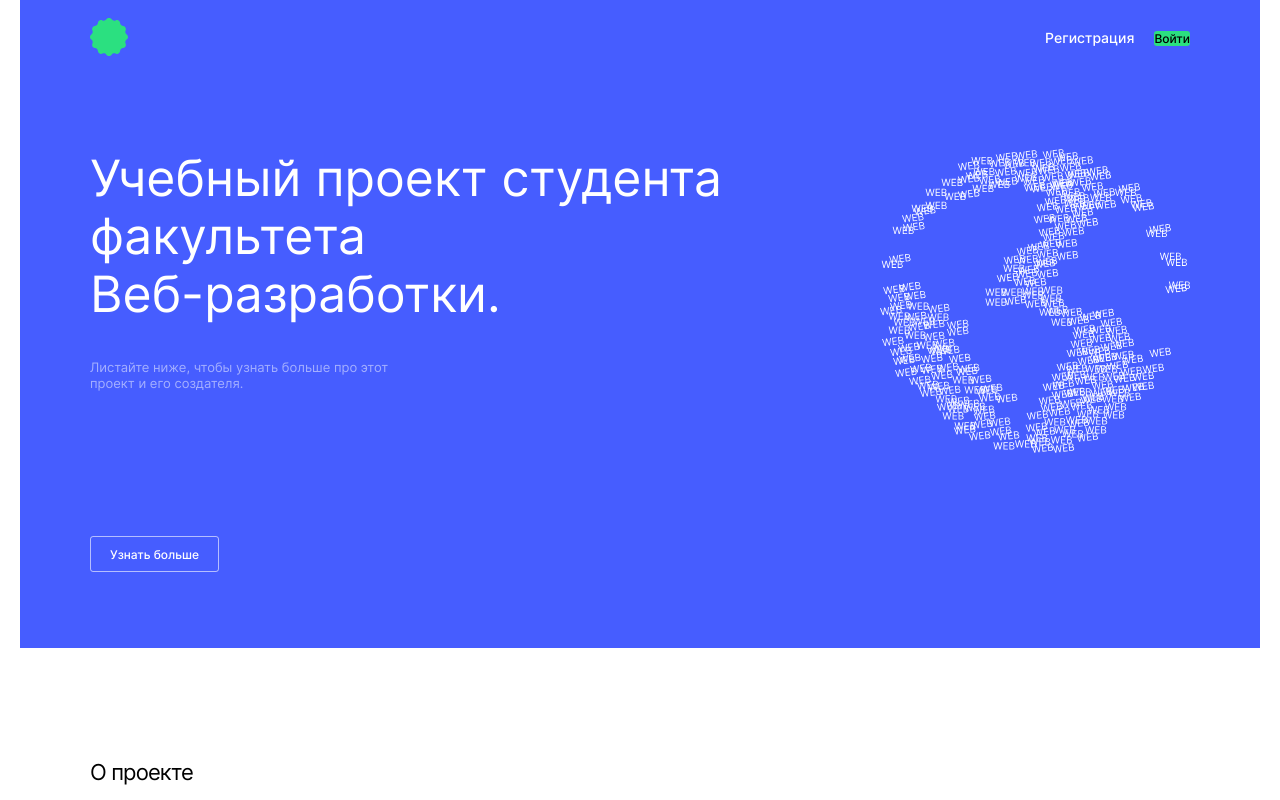
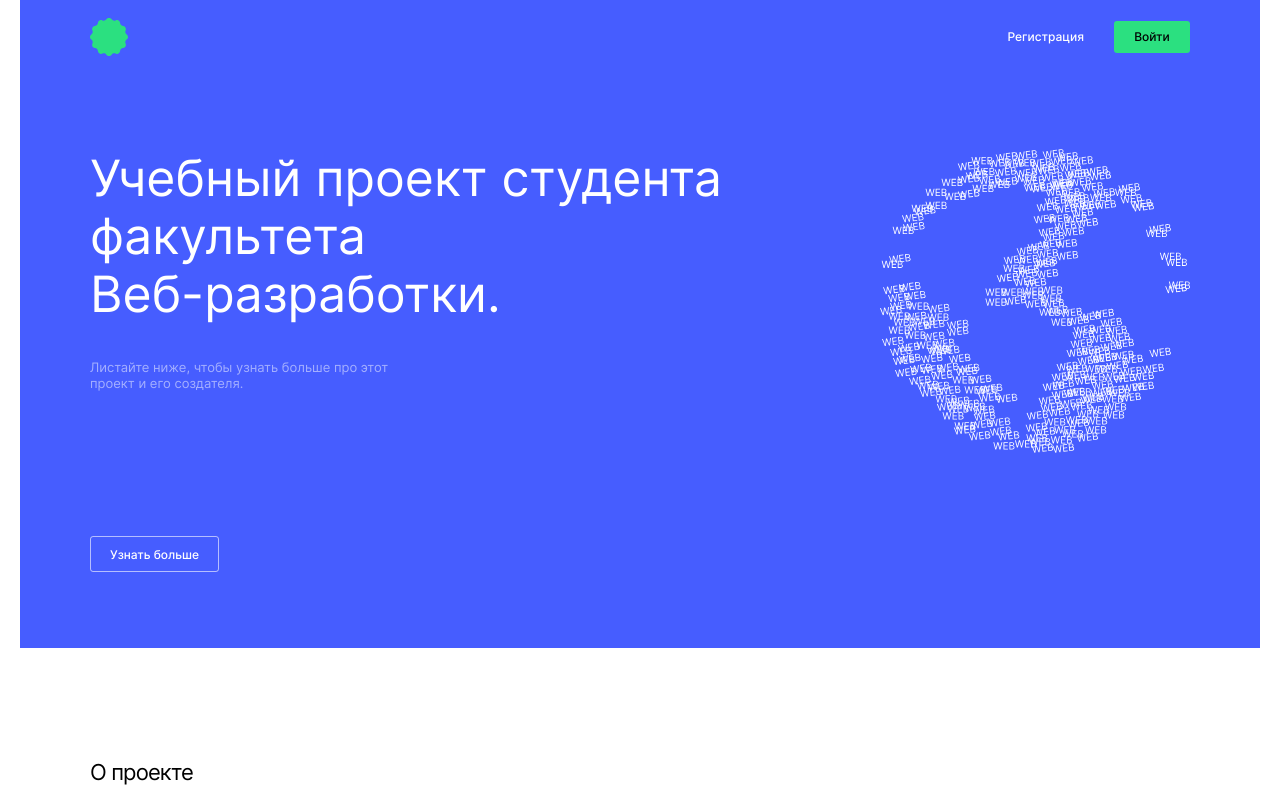
Before and after one commit to Balzak1976/movies-explorer-frontend, a React (Create React App) app: page / in a window 1280 px wide. Shown: the top 800 px of the page. Built offline with nearby package versions, Linux system fonts and the light colour scheme.

Commit message:
style: поработать с фоном header и promo

```diff
--- a/src/components/App/App.css
+++ b/src/components/App/App.css
@@ -27,10 +27,6 @@
   box-sizing: border-box;
 }
 
-.bg_blue {
-  background-color: #465dff;
-}
-
 .reset-ul {
   list-style-type: none;
   margin: 0;
--- a/src/components/Header/Header.css
+++ b/src/components/Header/Header.css
@@ -3,9 +3,5 @@
   min-height: 74px;
   display: flex;
   align-items: center;
+  z-index: 10;
 }
-
-.header_bg_blue {
-  background-color: #465dff;
-  color: #fff;
-}
--- a/src/components/Header/Header.js
+++ b/src/components/Header/Header.js
@@ -1,27 +1,11 @@
 import './Header.css';
-import { Routes, Route } from 'react-router-dom';
 import Navigation from './Navigation/Navigation';
 
 function Header({ loggedIn }) {
   return (
-    <Routes>
-      <Route
-        path="/"
-        element={
-          <header className="header header_bg_blue page_width_l">
-            <Navigation loggedIn={loggedIn}/>
-          </header>
-        }
-      />
-      <Route
-        path="*"
-        element={
-          <header className="header page_width_l">
-            <Navigation loggedIn={loggedIn}/>
-          </header>
-        }
-      />
-    </Routes>
+    <header className="header page_width_l">
+      <Navigation loggedIn={loggedIn} />
+    </header>
   );
 }
 
--- a/src/components/Header/Navigation/Navigation.css
+++ b/src/components/Header/Navigation/Navigation.css
@@ -1,4 +1,4 @@
-.menu {
+.navigation {
   /* background-color: aqua; */
   width: 100%;
   display: flex;
@@ -17,55 +17,27 @@
 
 .menu-auth {
   display: flex;
-  align-items: baseline;
+  align-items: center;
 }
 
 .menu-auth__list {
   display: flex;
   align-items: baseline;
-  gap: 20px;
-}
-
-.menu-films {
-  /* background-color: aquamarine; */
-  display: flex;
-  align-items: baseline;
-  gap: 20px;
-  /* normalize list */
-  list-style-type: none;
-  margin: 0;
-  padding-left: 0;
-}
-
-.menu-films__link {
-  color: inherit;
-  text-decoration: none;
-  font-weight: 400;
-  font-size: 14px;
-  line-height: 1.285;
-}
-
-.menu-films__link_active {
-  font-weight: 500;
-}
-
-.menu-films__link_type_burger {
-  display: none;
-}
-
-.menu-auth {
-  display: flex;
-  align-items: baseline;
+  gap: 30px;
 }
 
 .menu-auth__link_type_register {
   font-weight: 500;
-  font-size: 14px;
-  line-height: 1.14;
+  font-size: 12px;
+  line-height: 1.33;
   transition: opacity 0.5s ease-in;
+  color: #fff;
 }
 
 .menu-auth__link_type_login {
+  display: flex;
+  justify-content: center;
+  align-items: center;
   width: 76px;
   height: 32px;
   border-radius: 3px;
@@ -103,3 +75,30 @@
   background-repeat: no-repeat;
   background-size: 34.6%;
 }
+
+.menu-films {
+  /* background-color: aquamarine; */
+  display: flex;
+  align-items: baseline;
+  gap: 20px;
+  /* normalize list */
+  list-style-type: none;
+  margin: 0;
+  padding-left: 0;
+}
+
+.menu-films__link {
+  color: inherit;
+  text-decoration: none;
+  font-weight: 400;
+  font-size: 14px;
+  line-height: 1.285;
+}
+
+.menu-films__link_active {
+  font-weight: 500;
+}
+
+.menu-films__link_type_burger {
+  display: none;
+}
--- a/src/components/Header/Navigation/Navigation.js
+++ b/src/components/Header/Navigation/Navigation.js
@@ -4,13 +4,14 @@ import { Link } from 'react-router-dom';
 
 function Navigation() {
   return (
-    <div className="menu">
+    <div className="navigation">
       <Link to="/" className="menu__logo">
         <img className="logo" src={logo} alt="логотип" />
       </Link>
-      {/* <ul className="menu-films">
+      {/* <nav className="menu-profile">
+        <ul className="menu-profile__list">
           <li>
-          <Link to="/movies" className="menu-films__link menu-films__link_active">
+            <Link to="/movies" className="menu-films__link">
               Фильмы
             </Link>
           </li>
@@ -19,7 +20,14 @@ function Navigation() {
               Сохраненные фильмы
             </Link>
           </li>
-      </ul> */}
+          <li>
+            <Link to="/profile" className="menu-auth__link menu-auth__link_type_profile">
+              Аккаунт
+              <span className="menu-auth__icon" />
+            </Link>
+          </li>
+        </ul>
+      </nav> */}
 
       <nav className="menu-auth">
         <ul className="menu-auth__list reset-ul">
@@ -33,12 +41,6 @@ function Navigation() {
               Войти
             </Link>
           </li>
-          {/* <li>
-            <Link to="/profile" className="menu-auth__link menu-auth__link_type_profile">
-              Аккаунт
-              <span className="menu-auth__icon" />
-            </Link>
-          </li> */}
         </ul>
       </nav>
     </div>
--- a/src/components/Main/Promo/Promo.css
+++ b/src/components/Main/Promo/Promo.css
@@ -1,13 +1,14 @@
 .promo {
   width: 100%;
-
-  min-height: 574px;
-  padding-top: 75px;
+  margin-top: -74px;
+  min-height: 648px;
+  padding-top: 149px;
   display: grid;
   grid-template-columns: auto auto;
   grid-template-rows: min-content auto auto;
   justify-content: space-between;
   row-gap: 36px;
+  background-color: #465dff;
 }
 
 .promo__title {
--- a/src/components/Main/Promo/Promo.js
+++ b/src/components/Main/Promo/Promo.js
@@ -7,7 +7,7 @@ const PROMO_BTN = 'Узнать больше';
 
 function Promo() {
   return (
-    <section className="promo page_width_l bg_blue">
+    <section className="promo page_width_l">
       <h1 className="promo__title">{PROMO_TITLE}</h1>
       <img className="promo__main-illustration" src={imgLink} alt="иллюстрация земного шара" />
       <p className="promo__subtitle">{PROMO_SUBTITLE}</p>
```
Lines whose indentation alone changed are shown as unchanged.
